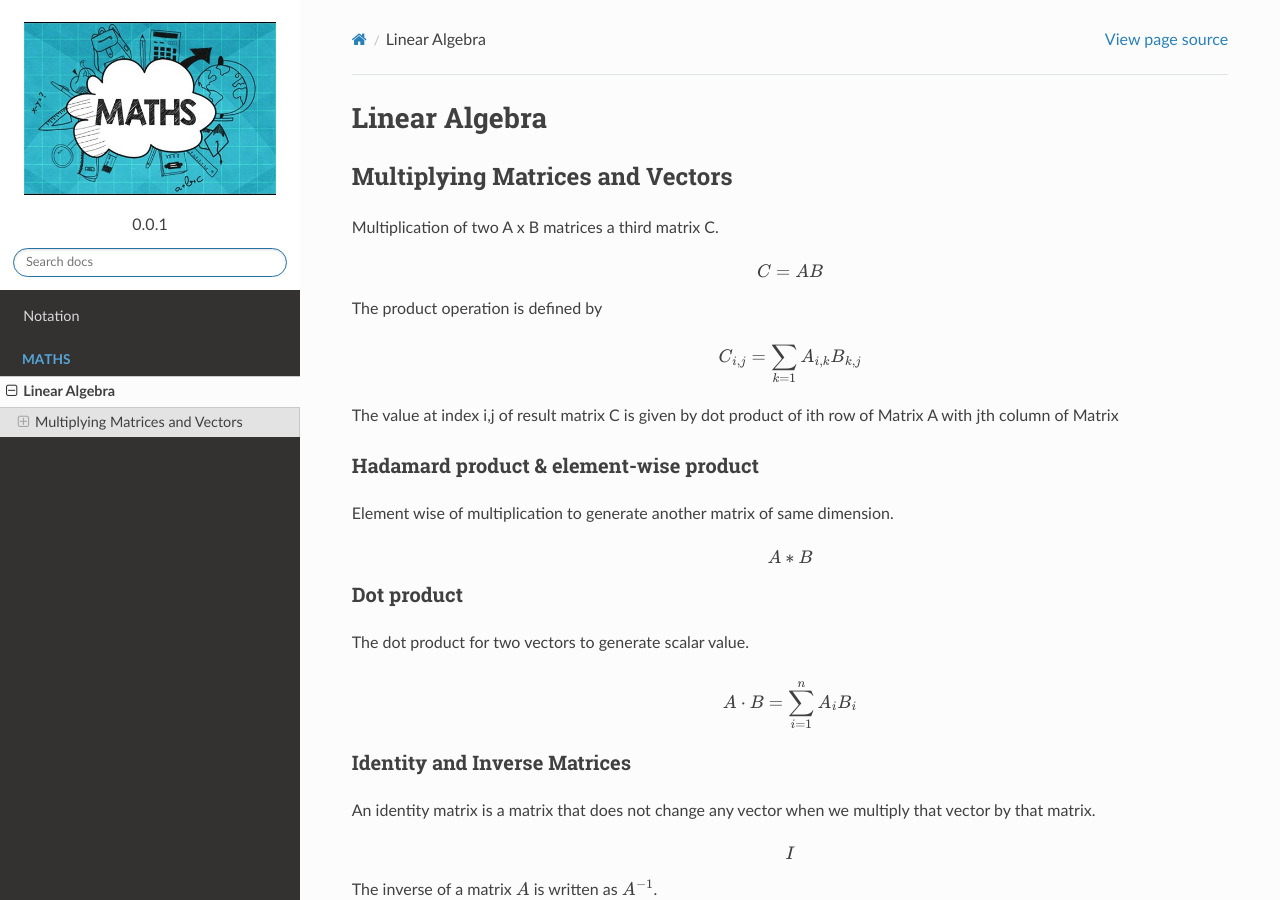
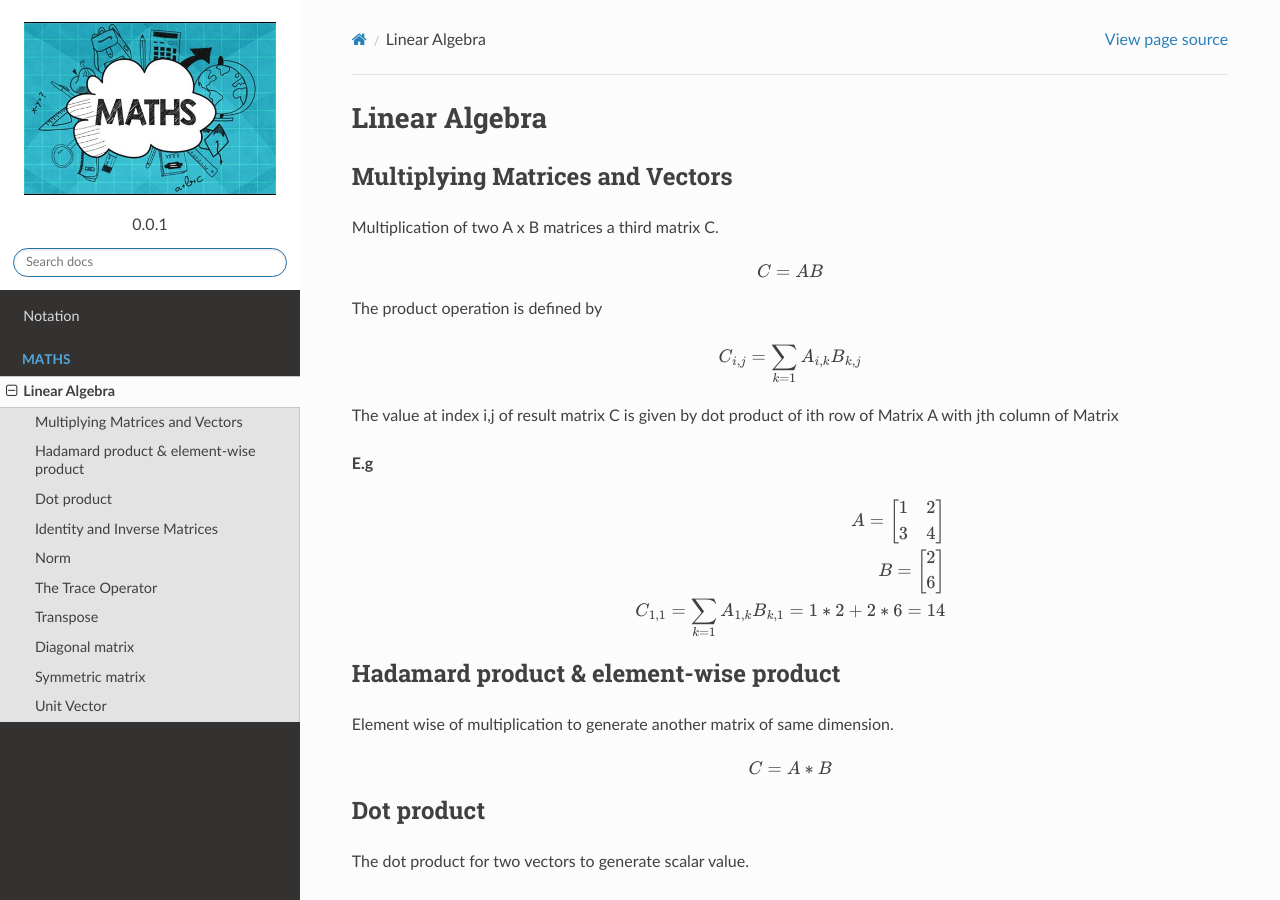
Before and after one commit to akkefa/ml-notes, a Sphinx documentation site: the page built from docs/linear_algebra.rst, in a window 1280 px wide and 900 px high. Built offline with Sphinx 7.4.7 and the Read the Docs theme 2.0.0, drawn with Linux system fonts in a browser that asks for light colours.

Commit message:
[notation] new notation added.

```diff
--- a/docs/linear_algebra.rst
+++ b/docs/linear_algebra.rst
@@ -1,35 +1,47 @@
-""""""""""""""""
 Linear Algebra
-""""""""""""""""
+===============
 
 Multiplying Matrices and Vectors
 ---------------------------------
 Multiplication of two A x B matrices a third matrix C.
 
 .. math::
+    C = AB
 
-  C = AB
-
-The product operation is deﬁned by
+The product operation is defined by
 
 .. math::
 
-  C_{i,j} = \sum_{k=1} A_{i,k} B_{k,j}
-
+    C_{i,j} = \sum_{k=1} A_{i,k} B_{k,j}
 
 The value at index i,j of result matrix C is given by dot product of ith row of Matrix A with jth column of Matrix
 
+**E.g**
+
+.. math::
+    A = \begin{bmatrix}
+           1 & 2 \\
+           3 & 4
+         \end{bmatrix}
+
+    B = \begin{bmatrix}
+           2 \\
+           6
+         \end{bmatrix}
+
+    C_{1,1} = \sum_{k=1} A_{1,k} B_{k,1} = 1*2 + 2*6 = 14
+
 Hadamard product & element-wise product
-=======================================
+-----------------------------------------
 Element wise of multiplication to generate another matrix of same dimension.
 
 .. math::
 
-    A*B
+    C = A * B
 
 
 Dot product
-=============
+-----------
 The dot product for two vectors to generate scalar value.
 
 .. math::
@@ -37,7 +49,7 @@ The dot product for two vectors to generate scalar value.
   A \cdot B = \sum_{i=1}^n A_i B_i
 
 Identity and Inverse Matrices
-===============================
+------------------------------
 An identity matrix is a matrix that does not change any vector when we multiply that vector by that matrix.
 
 .. math::
@@ -55,7 +67,7 @@ The inverse can be found using:
 * Gauss-Jordan elimination
 
 Norm
-=====
+-----
 Norm is function which measure the size of vector.
 
 Norm of vector x given by:
@@ -69,7 +81,7 @@ Norm of vector x given by:
 *  L-max norm, Where p = infinity
 
 The Trace Operator
-===================
+-------------------
 The sum of the elements along the main diagonal of a square matrix.
 
 .. math::
@@ -87,7 +99,7 @@ Satisfies the following properties:
   \text{tr}(cA) = c\text{tr}(A)
 
 Transpose
-===========
+----------
 .. math::
 
   (A^T)_{ij} = A_{ji}
@@ -102,7 +114,7 @@ Satisfies the following properties:
 
 
 Diagonal matrix
-================
+----------------
 A matrix where :math:`A_{ij} = 0` if :math:`i \neq j`.
 
 Can be written as :math:`\text{diag}(a)` where :math:`a` is a vector of values specifying the diagonal entries.
@@ -139,7 +151,7 @@ Example
 The eigenvalues of a diagonal matrix are the set of its values on the diagonal.
 
 Symmetric matrix
-==================
+-----------------
 A square matrix :math:`A` where :math:`A = A^T`.
 
 Some properties of symmetric matrices are:
@@ -147,7 +159,7 @@ Some properties of symmetric matrices are:
 * All the eigenvalues of the matrix are real.
 
 Unit Vector
-=============
+------------
 A unit vector has unit Euclidean norm.
 
 .. math::
```
